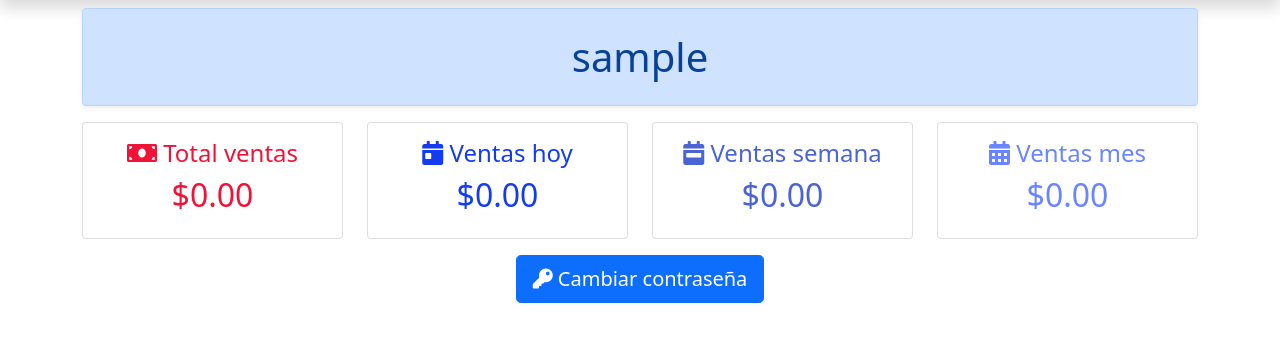
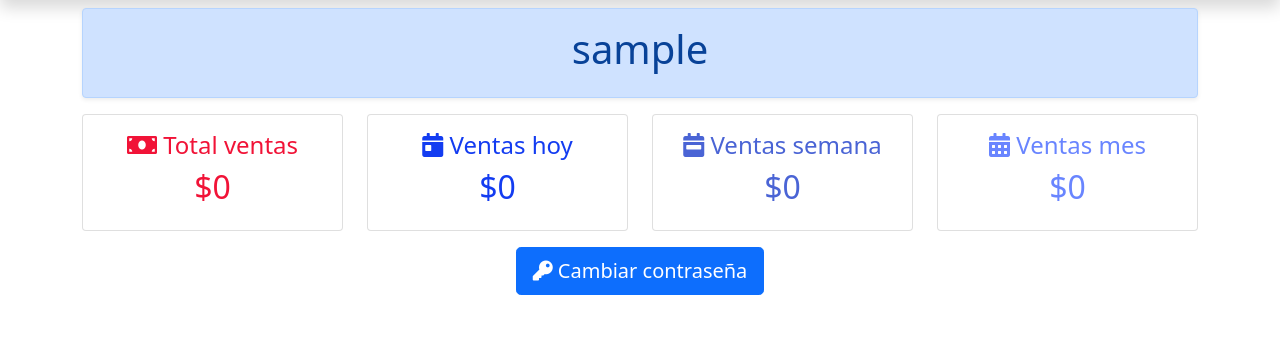
Before and after one commit to JDFerro/sistema_ventas, a PHP site: page /perfil.php in a window 1280 px wide. Shown: the part 67-409 px from the top of the page. Run offline with PHP 8.4, Linux system fonts and the light colour scheme; the visitor is signed in with stand-in values (Sample User, id 1); data that the repository does not hold is empty.

Commit message:
Se agrego el separador de millares

```diff
--- a/ventas/perfil.php
+++ b/ventas/perfil.php
@@ -9,21 +9,20 @@ $nombreUsuario = $_SESSION['usuario'];
 $idUsuario = $_SESSION['idUsuario'];
 
 $cartas = [
-    ["titulo" => "Total ventas", "icono" => "fa fa-money-bill", "total" => "$".obtenerTotalVentas($idUsuario), "color" => "#F11337"],
-    ["titulo" => "Ventas hoy", "icono" => "fa fa-calendar-day", "total" => "$".obtenerTotalVentasHoy($idUsuario), "color" => "#133CF1"],
-    ["titulo" => "Ventas semana", "icono" => "fa fa-calendar-week", "total" => "$".obtenerTotalVentasSemana($idUsuario), "color" => "#4A64D5"],
-    ["titulo" => "Ventas mes", "icono" => "fa fa-calendar-alt", "total" => "$".obtenerTotalVentasMes($idUsuario), "color" => "#6985FF"],
+    ["titulo" => "Total ventas", "icono" => "fa fa-money-bill", "total" => "$" . number_format(obtenerTotalVentas($idUsuario), 0, ',', '.'), "color" => "#F11337"],
+    ["titulo" => "Ventas hoy", "icono" => "fa fa-calendar-day", "total" => "$" . number_format(obtenerTotalVentasHoy($idUsuario), 0, ',', '.'), "color" => "#133CF1"],
+    ["titulo" => "Ventas semana", "icono" => "fa fa-calendar-week", "total" => "$" . number_format(obtenerTotalVentasSemana($idUsuario), 0, ',', '.'), "color" => "#4A64D5"],
+    ["titulo" => "Ventas mes", "icono" => "fa fa-calendar-alt", "total" => "$" . number_format(obtenerTotalVentasMes($idUsuario), 0, ',', '.'), "color" => "#6985FF"],
 ];
 ?>
 
 <div class="container">
     <div class="alert alert-primary text-center shadow-sm rounded" role="alert">
-		<h1>
-		<h1><?= $nombreUsuario?></h1>
-		</h1>
+        <h1><?= $nombreUsuario ?></h1>
     </div>
 
     <?php include_once "cartas_totales.php"?>
+
     <div class="text-center mt-3">
         <a href="cambiar_password.php" class="btn btn-lg btn-primary">
             <i class="fa fa-key"></i>
```
Lines whose indentation alone changed are shown as unchanged.
